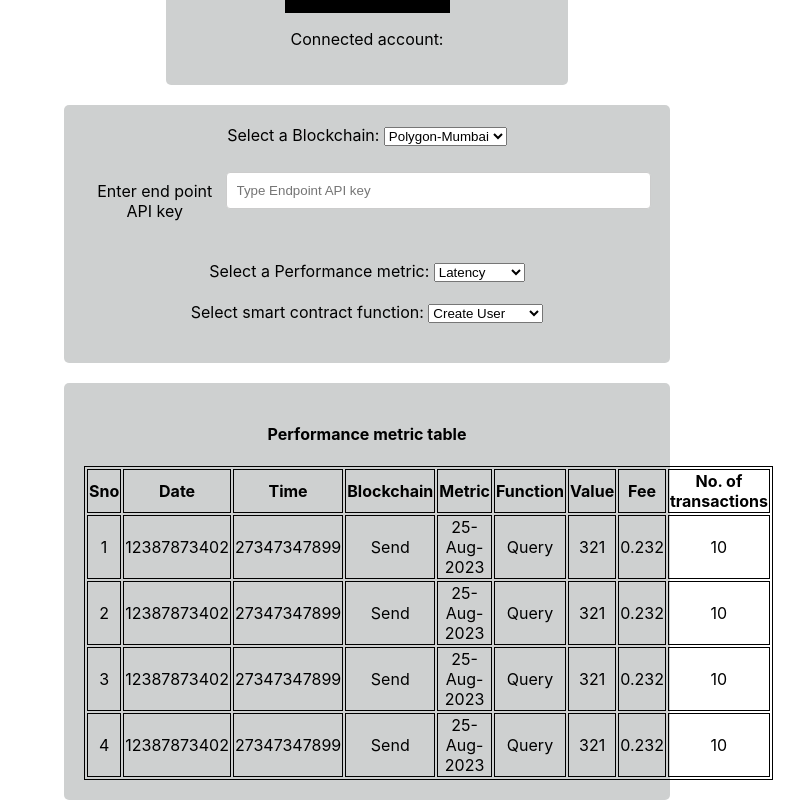
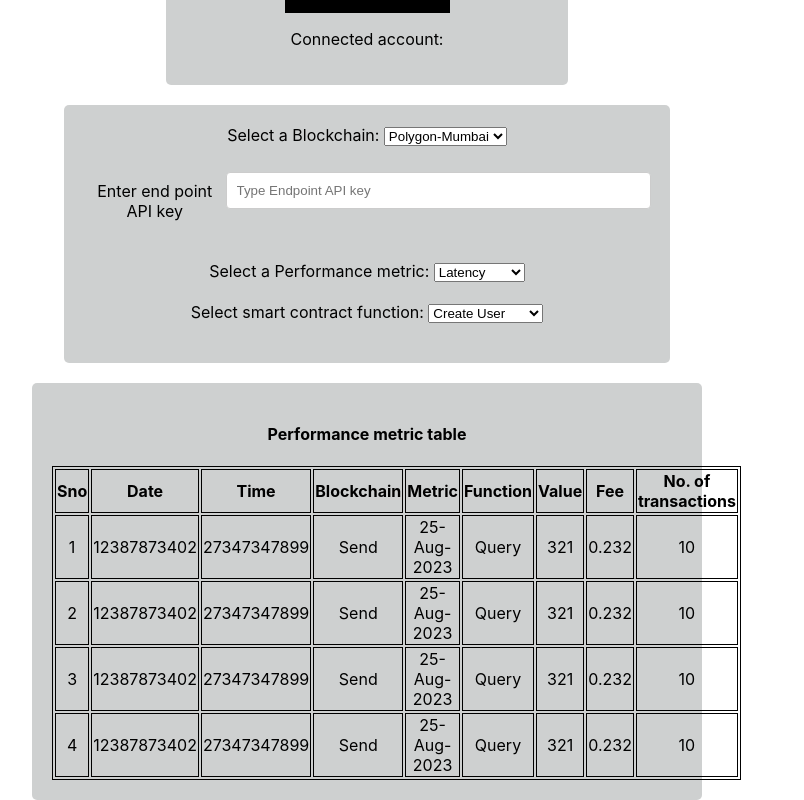
Before and after one commit to Maazkhan100/Performance, a React (Create React App) app: page / in a window 1280 px wide. Shown: the part 301-1101 px from the top of the page, without its empty margins (273-1077 px from the left). Built offline with nearby package versions, Linux system fonts and the light colour scheme.

Commit message:
table-content styling

```diff
--- a/src/Components/DynamicTable/DynamicTable.component.jsx
+++ b/src/Components/DynamicTable/DynamicTable.component.jsx
@@ -38,7 +38,7 @@ const DynamicTable = () => {
     return (
         <div className="card-Dynamic">
             <h4> Performance metric table </h4>
-            <table>
+            <table className="table-content">
                 <thead>
                     <tr>{ThData()}</tr>
                 </thead>
--- a/src/Components/DynamicTable/DynamicTable.styles.css
+++ b/src/Components/DynamicTable/DynamicTable.styles.css
@@ -6,7 +6,7 @@ table, th, td {
     border-radius: 5px;
     background-color: #6c707054;
     padding: 20px;
-    width: calc(45% - 10px);
+    width: calc(50% - 10px);
     transition: 0.3s ease;
     margin: auto;
     margin-top: 20px;
```
Also changed, not shown: 1 other file (tests, documents, lock files or other folders).
